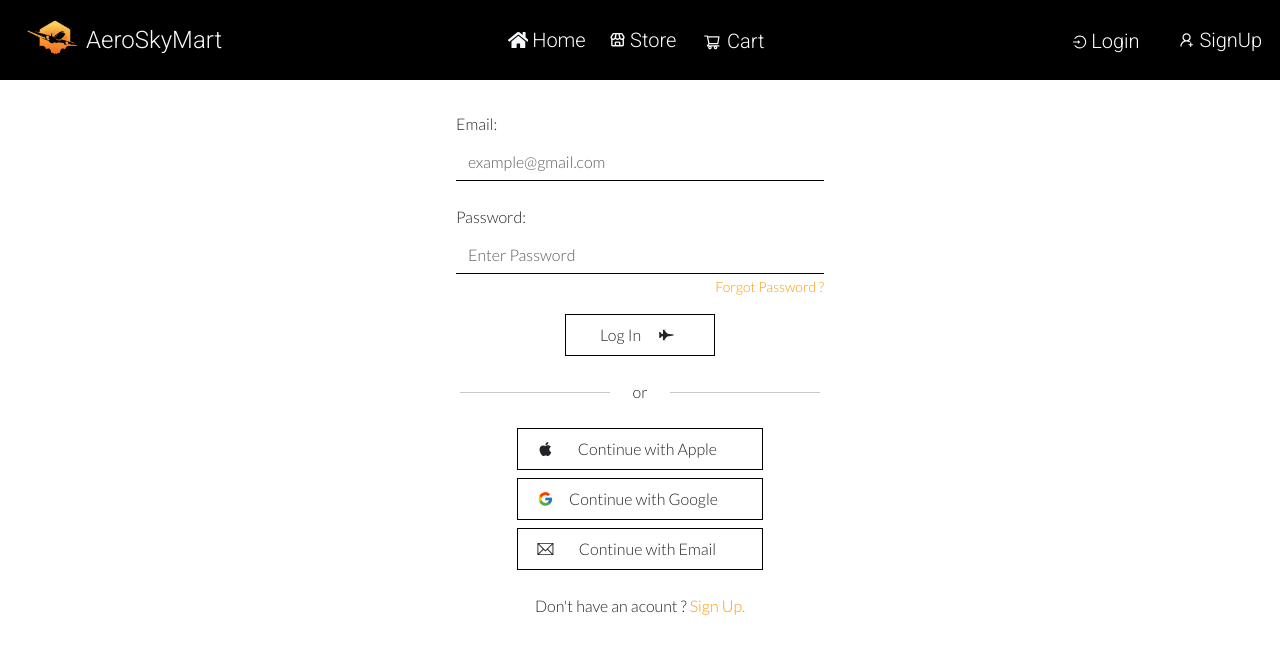
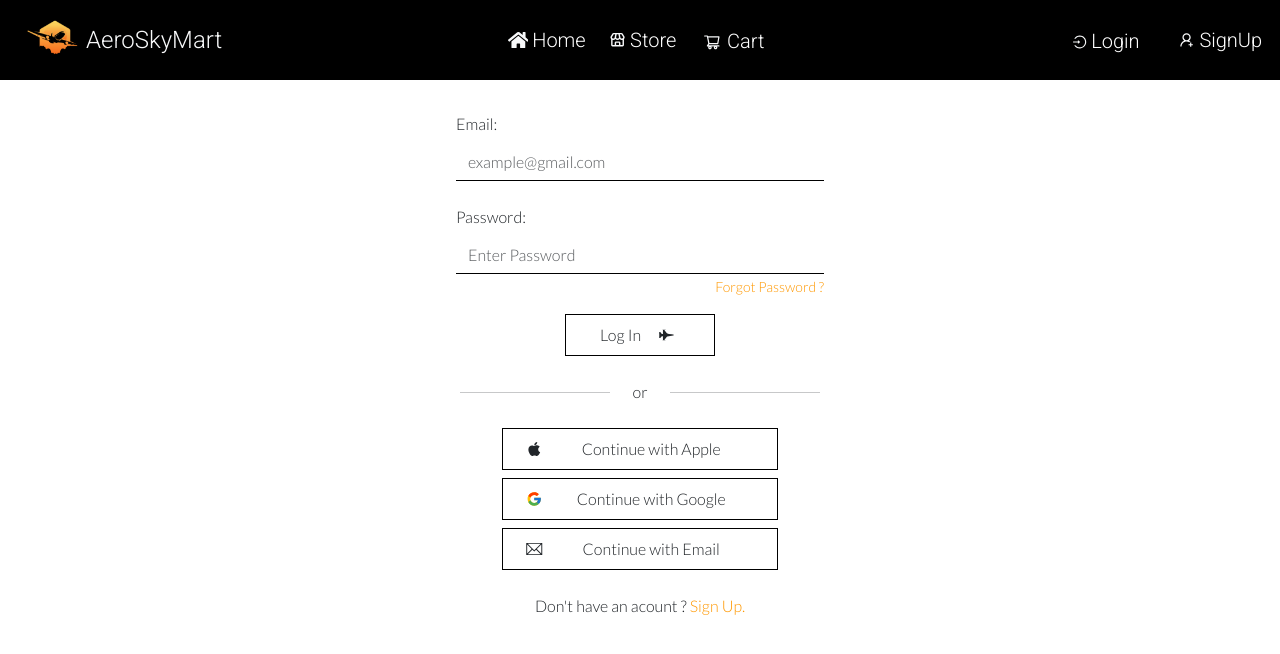
Before and after one commit to Osorabrian/AeroSkyMart, a React (Create React App) app: page /login in a window 1280 px wide. Shown: the top 654 px of the page. Built offline with nearby package versions, Linux system fonts and the light colour scheme.

Commit message:
add more log in options

```diff
--- a/src/Components/Login/Login.js
+++ b/src/Components/Login/Login.js
@@ -54,7 +54,7 @@ export default function Login(){
                 </div>
 
                 <div className='text-center mt-2'>
-                    <button className='w-8/12 p-2 border-1 border-black'>
+                    <button className='w-9/12 p-2 border-1 border-black'>
                         <div className='row'>
                             <FaApple className='col-3 my-auto'/>
                             <span className='col-9 -ms-6'>Continue with Apple</span>
@@ -63,16 +63,16 @@ export default function Login(){
                 </div>
 
                 <div className='text-center mt-2'>
-                    <button className='w-8/12 p-2 border-1 border-black'>
+                    <button className='w-9/12 p-2 border-1 border-black'>
                         <div className='row'>
                             <FcGoogle className='col-3 my-auto'/>
-                            <span className='col-9 -ms-7'>Continue with Google</span>
+                            <span className='col-9 -ms-6'>Continue with Google</span>
                         </div>
                     </button>
                 </div>
 
                 <div className='text-center mt-2'>
-                    <button className='w-8/12 p-2 border-1 border-black'>
+                    <button className='w-9/12 p-2 border-1 border-black'>
                         <div className='row'>
                             <TfiEmail className='col-3 my-auto'/>
                             <span className='col-9 -ms-6'>Continue with Email</span>
```
